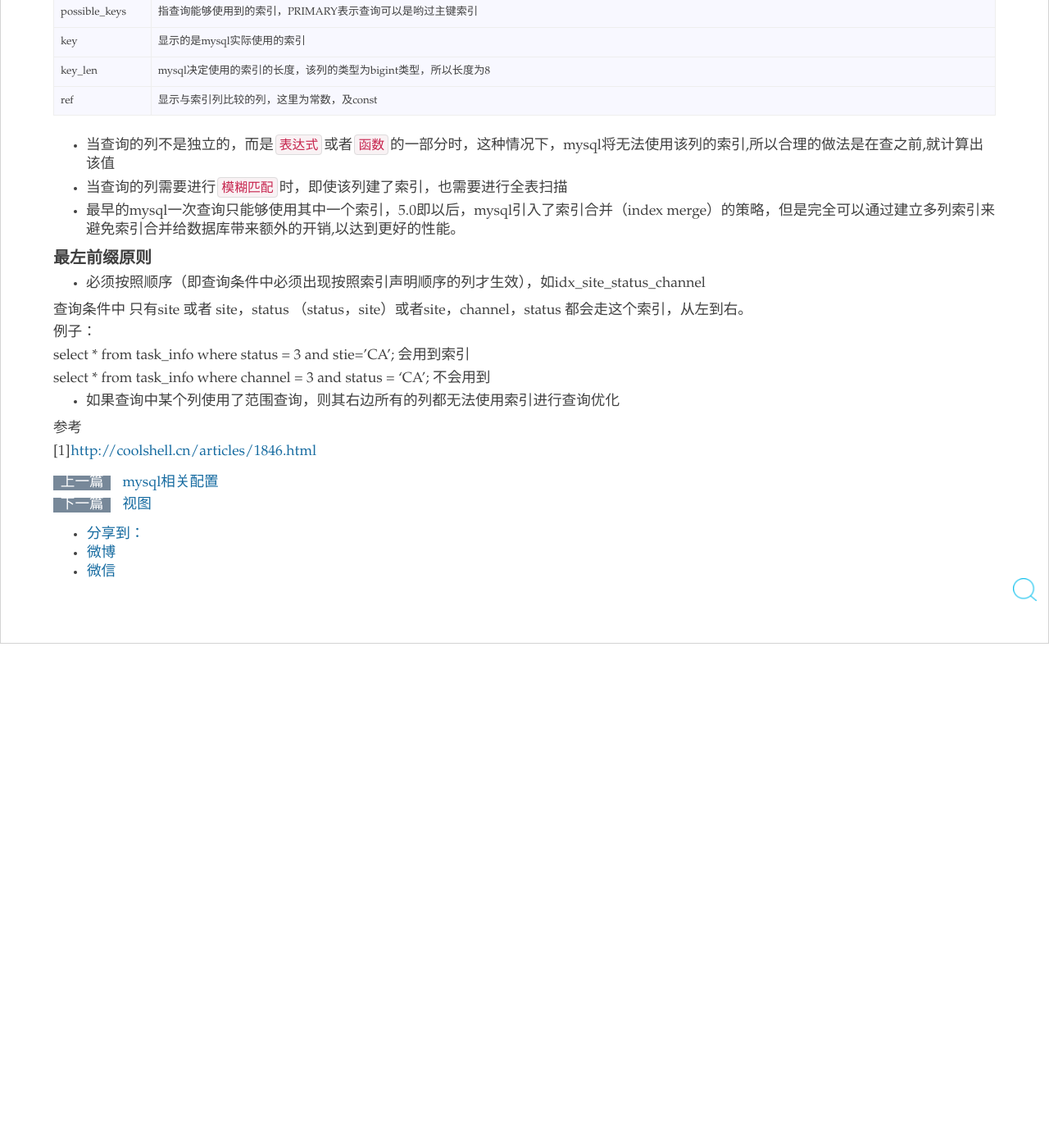
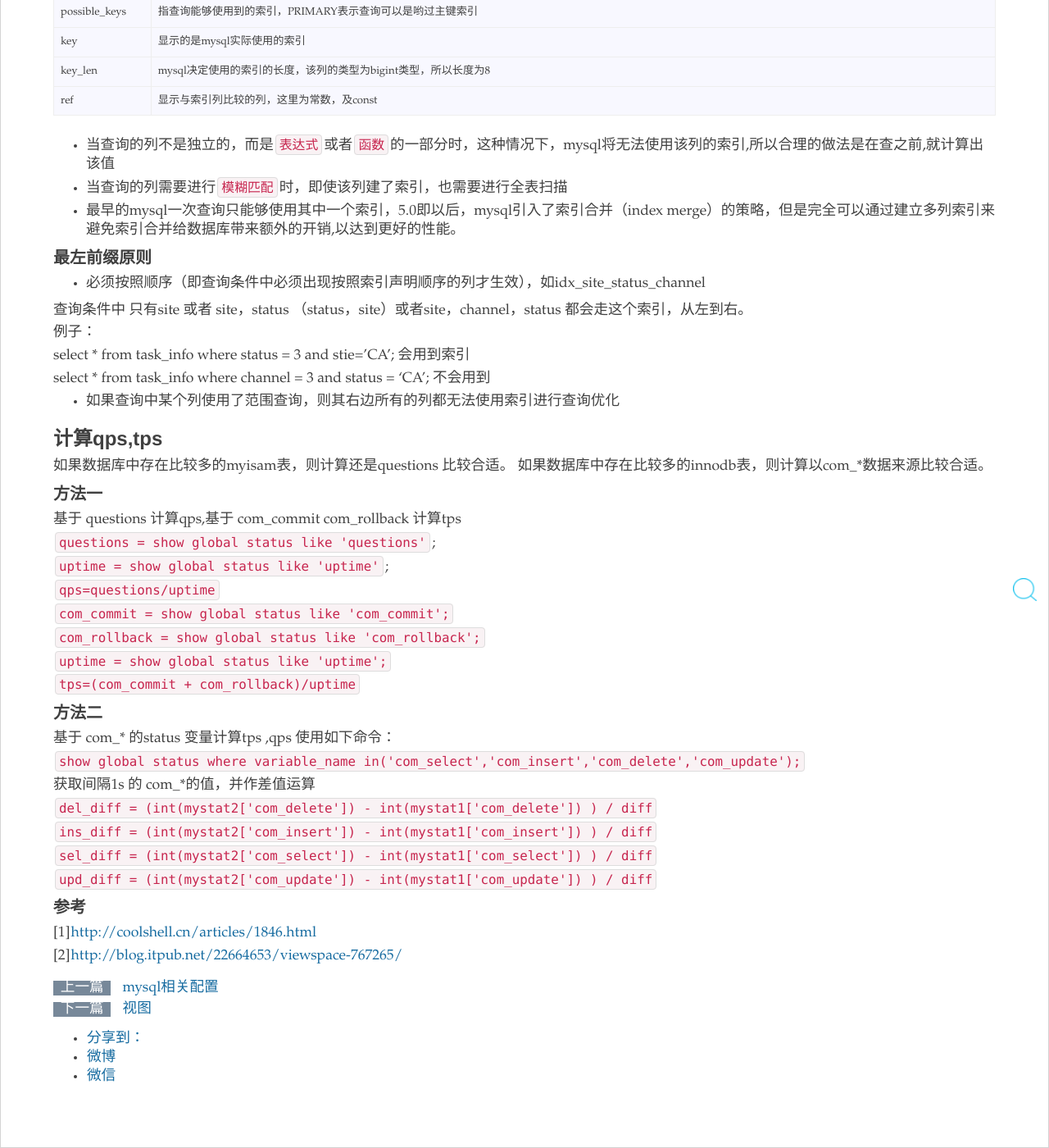
Before and after one commit to zy123a/lcj1992.github.com, a Jekyll site: the page built from _posts/database/2015-12-27-sql_performance.md, in a window 1280 px wide and 1400 px high, scrolled down 720 px. Shown: the whole window at 82% size. Built offline with Jekyll 4.4.1, drawn with Linux system fonts in a browser that asks for light colours; nearby versions of some CDN libraries; comment, search, counter and statistics services are not loaded; before the commit the page ends 1505 px from its top, so only the background shows below that.

Commit message:
annotation

```diff
--- a/_posts/database/2015-12-27-sql_performance.md
+++ b/_posts/database/2015-12-27-sql_performance.md
@@ -6,6 +6,7 @@ tags: performance sql
 ---
 
 #### 慢日志
+
 查看是否启用慢日志
 
     show variables like 'log_slow_queries';
@@ -51,6 +52,50 @@ select * from task_info where channel = 3 and status = 'CA'; 不会用到
 
 *   如果查询中某个列使用了范围查询，则其右边所有的列都无法使用索引进行查询优化
 
-参考
+
+### 计算qps,tps
+
+如果数据库中存在比较多的myisam表，则计算还是questions 比较合适。
+如果数据库中存在比较多的innodb表，则计算以com_*数据来源比较合适。
+
+#### 方法一
+
+基于 questions  计算qps,基于  com_commit  com_rollback 计算tps
+
+`questions = show global status like 'questions'`;
+
+`uptime = show global status like 'uptime'`;
+
+`qps=questions/uptime`
+
+`com_commit = show global status like 'com_commit';`
+
+`com_rollback = show global status like 'com_rollback';`
+
+`uptime = show global status like 'uptime';`
+
+`tps=(com_commit + com_rollback)/uptime`
+
+
+#### 方法二
+
+基于 com_* 的status 变量计算tps ,qps
+使用如下命令：
+
+`show global status where variable_name in('com_select','com_insert','com_delete','com_update');`
+
+获取间隔1s 的 com_*的值，并作差值运算
+
+`del_diff = (int(mystat2['com_delete'])   - int(mystat1['com_delete']) ) / diff`
+
+`ins_diff = (int(mystat2['com_insert'])    - int(mystat1['com_insert']) ) / diff`
+
+`sel_diff = (int(mystat2['com_select'])    - int(mystat1['com_select']) ) / diff`
+
+`upd_diff = (int(mystat2['com_update'])   - int(mystat1['com_update']) ) / diff`
+
+#### 参考
 
 [1]<http://coolshell.cn/articles/1846.html>
+
+[2]<http://blog.itpub.net/22664653/viewspace-767265/>
```
Also changed, not shown: _posts/database/2016-01-15-countTQps.md (deleted, +0 -47 lines), _posts/soft/2016-01-23-dubboConf.md (+6 -1 lines), _posts/unix/2016-02-28-ctags.md (+6 -1 lines), 2 other files.
